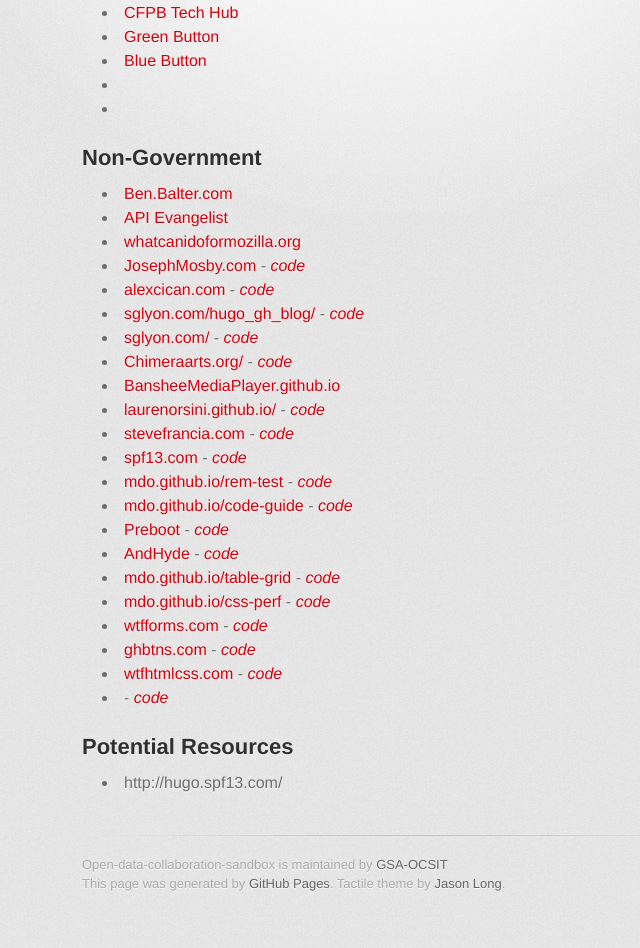
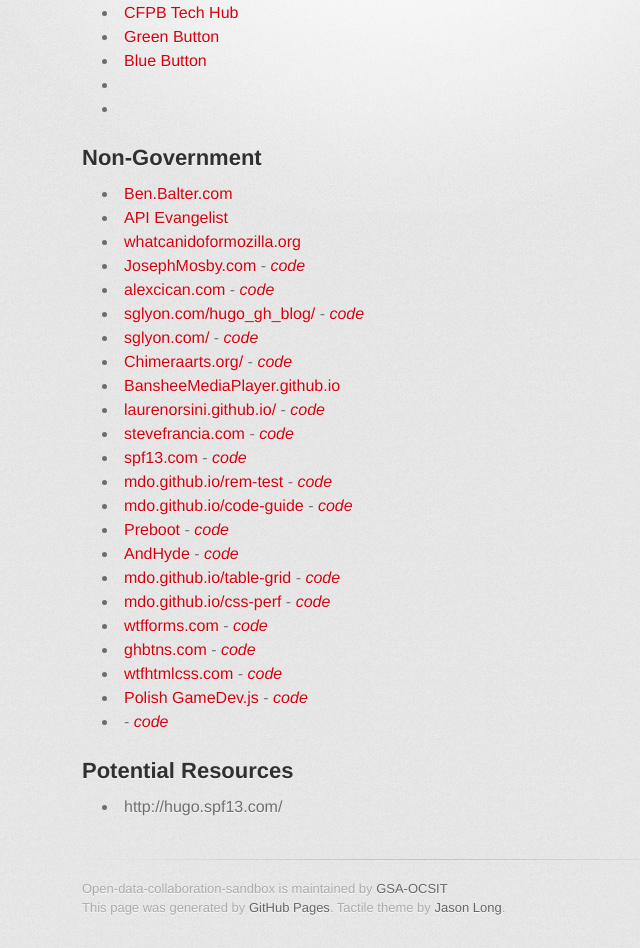
Before and after one commit to GSA/Open-Data-Collaboration-Sandbox, a Jekyll site: the page built from website_examples.md, in a window 1280 px wide. Shown: the part 361-1309 px from the top of the page, without its empty margins (248-888 px from the left). Built offline with Jekyll 4.4.1, drawn with Linux system fonts in a browser that asks for light colours; some web fonts are replaced; before the commit the page ends 1285 px from its top, so only the background shows below that.

Commit message:
Update website_examples.md

```diff
--- a/website_examples.md
+++ b/website_examples.md
@@ -41,6 +41,7 @@
 * [wtfforms.com](http://wtfforms.com/) - *[code](https://github.com/mdo/wtf-forms/tree/gh-pages)*
 * [ghbtns.com](http://ghbtns.com/) - *[code](https://github.com/mdo/github-buttons/tree/gh-pages)*
 * [wtfhtmlcss.com](http://wtfhtmlcss.com/) - *[code](https://github.com/mdo/wtf-html-css)*
+* [Polish GameDev.js](http://polish.gamedevjs.com/) - *[code](https://github.com/EnclaveGames/Polish-Gamedevjs)*
 * []() - *[code]()*
 
 
```
